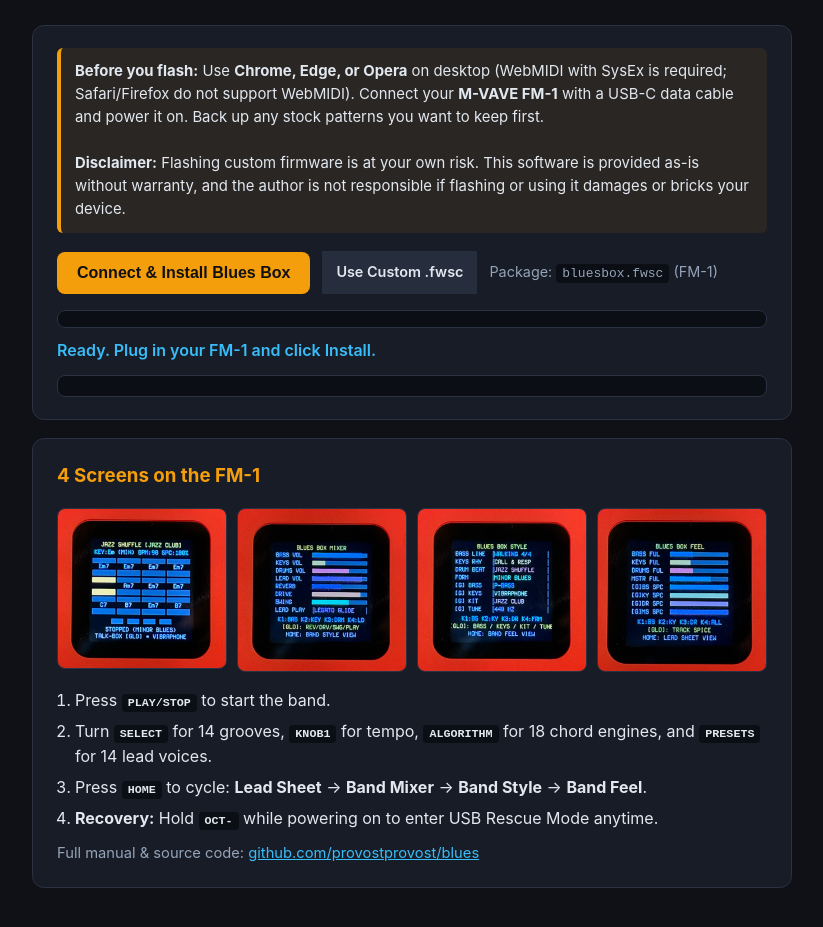
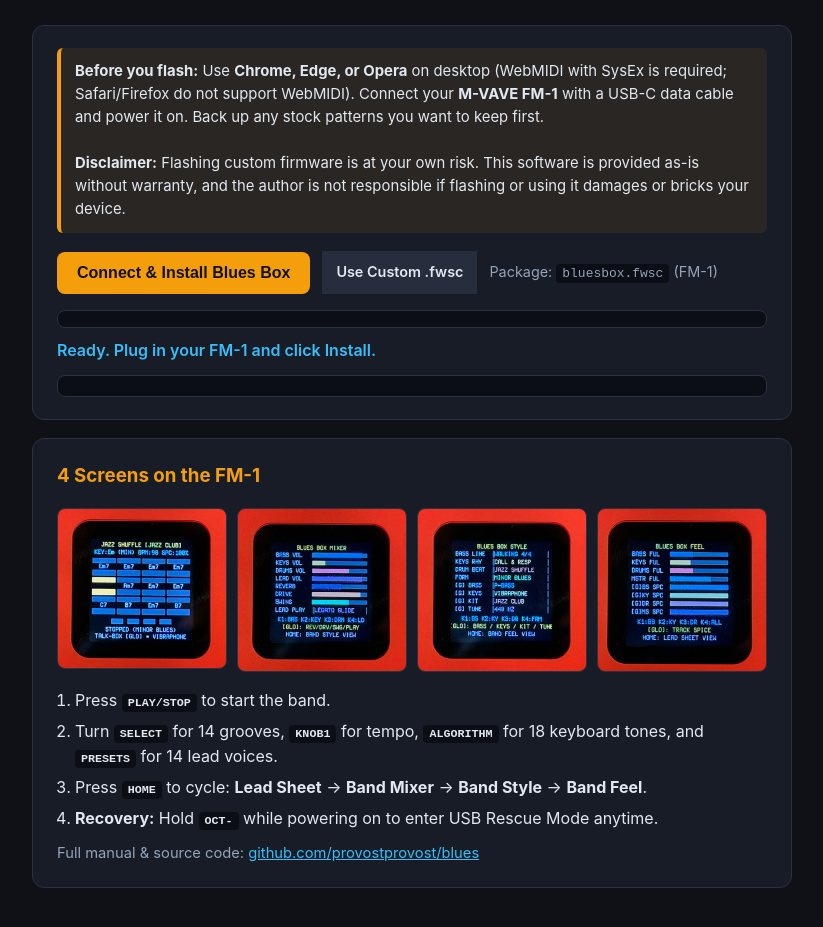
Before and after one commit to provostprovost/blues, a plain HTML site: page docs/index.html in a window 1280 px wide. Shown: the part 121-1048 px from the top of the page, without its empty margins (228-1051 px from the left). Drawn offline with Linux system fonts and the light colour scheme.

Commit message:
Use 'Keyboard Tones' in docs and build dev+release packages before fm1-build tests

```diff
--- a/docs/index.html
+++ b/docs/index.html
@@ -151,7 +151,7 @@
     </div>
     <ol style="margin-top:16px;">
       <li>Press <strong><code>PLAY/STOP</code></strong> to start the band.</li>
-      <li>Turn <strong><code>SELECT</code></strong> for 14 grooves, <strong><code>KNOB1</code></strong> for tempo, <strong><code>ALGORITHM</code></strong> for 18 chord engines, and <strong><code>PRESETS</code></strong> for 14 lead voices.</li>
+      <li>Turn <strong><code>SELECT</code></strong> for 14 grooves, <strong><code>KNOB1</code></strong> for tempo, <strong><code>ALGORITHM</code></strong> for 18 keyboard tones, and <strong><code>PRESETS</code></strong> for 14 lead voices.</li>
       <li>Press <strong><code>HOME</code></strong> to cycle: <strong>Lead Sheet</strong> &rarr; <strong>Band Mixer</strong> &rarr; <strong>Band Style</strong> &rarr; <strong>Band Feel</strong>.</li>
       <li><strong>Recovery:</strong> Hold <strong><code>OCT-</code></strong> while powering on to enter USB Rescue Mode anytime.</li>
     </ol>
```
Also changed, not shown: 2 other files.
